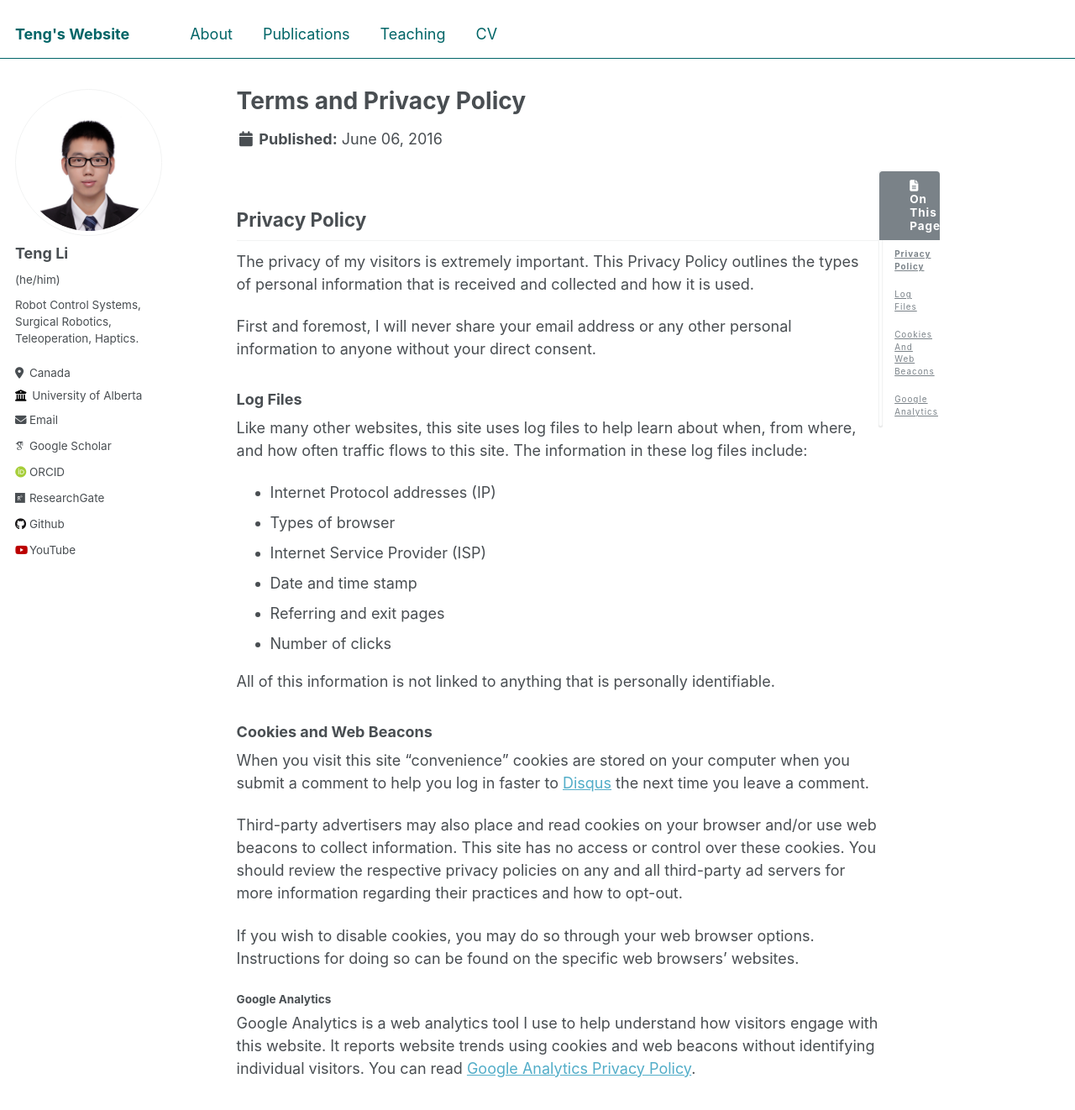
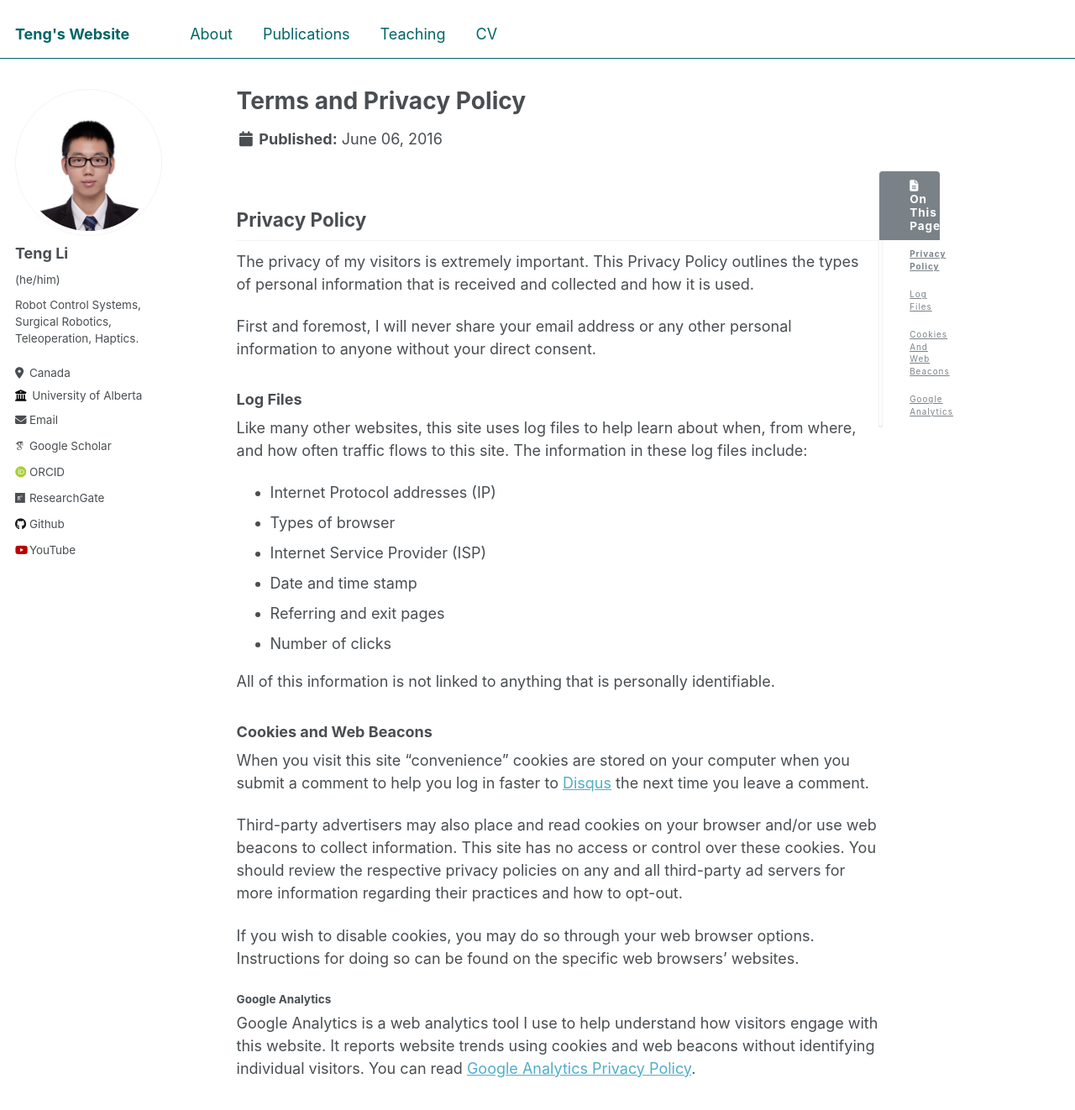
Before and after one commit to teng4/teng4.github.io, a Jekyll site: the page built from _pages/terms.md, in a window 1280 px wide and 1400 px high. Shown: the top 1322 px of the window at 84% size. Built offline with Jekyll 4.4.1, drawn with Linux system fonts in a browser that asks for light colours; some web fonts are replaced.

Commit message:
Update _navigation.scss

```diff
--- a/_sass/_navigation.scss
+++ b/_sass/_navigation.scss
@@ -408,7 +408,7 @@
 
   a {
     display: block; //original.
-    margin-left: -1rem; //teng4, newly added.
+    //margin-left: -1rem; //teng4, newly added. NOT good, whole area move leftward.
     //padding: 0.5rem 1rem; //original.
     padding: 0.5rem 2rem; //teng4, modified. teng4note: padding: height, width.
     color: $gray;
```
